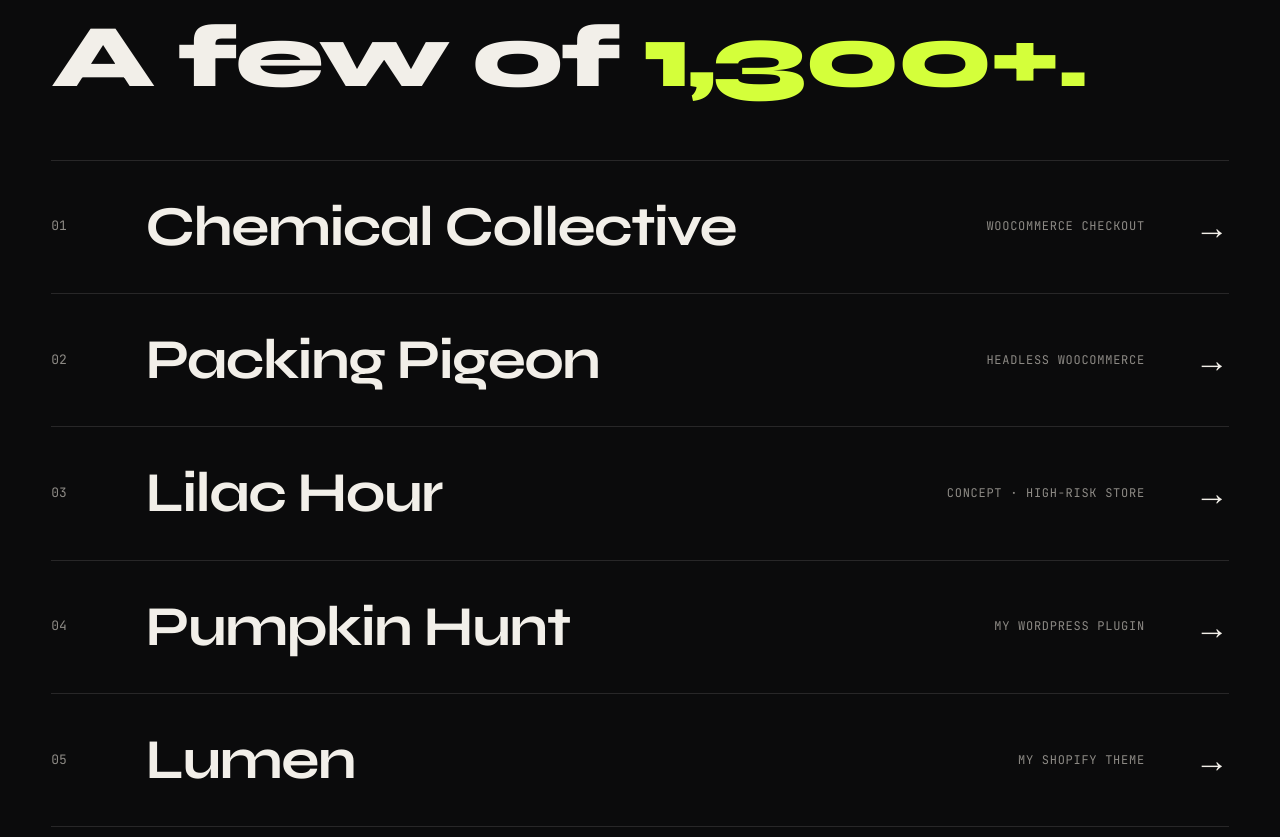
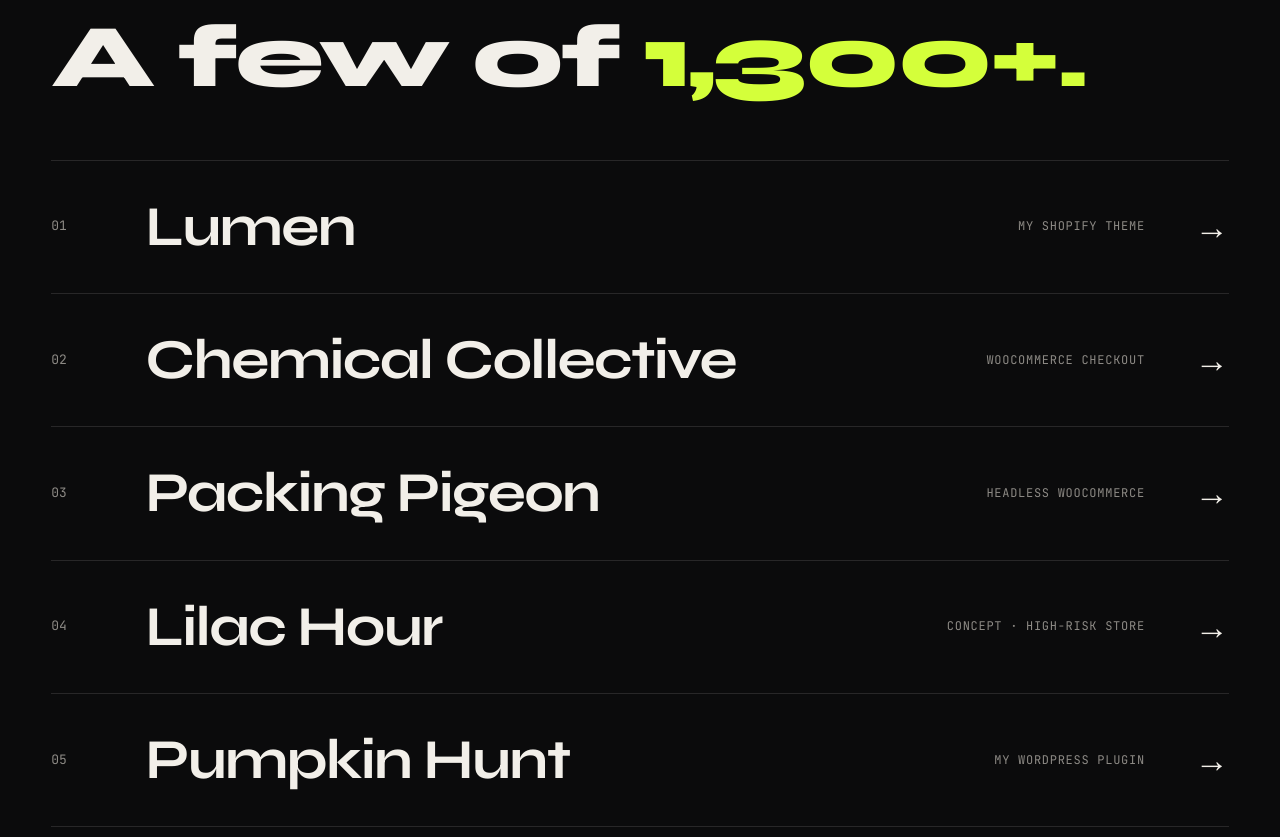
Before and after one commit to cezarys/cezarys.github.io, a plain HTML site: page index.html in a window 1280 px wide. Shown: the part 6603-7440 px from the top of the page. Drawn offline with Linux system fonts and the light colour scheme.

Commit message:
Show Lumen first in the homepage work list

```diff
--- a/index.html
+++ b/index.html
@@ -209,25 +209,25 @@
       <h2 class="h2 split-words">A few of <em>1,300+.</em></h2>
     </div>
     <ul class="work-list">
+      <li><a class="work-item" href="work/lumen/" data-img="images/work/lumen.webp">
+        <span class="work-no">01</span><h3>Lumen</h3><span class="work-tags">My Shopify theme</span><span class="work-arrow">→</span>
+        <img class="work-thumb" src="images/work/lumen.webp" alt="Lumen Shopify theme demo store" width="1000" height="560" loading="lazy">
+      </a></li>
       <li><a class="work-item" href="work/chemical-collective/" data-img="images/work/chemicalcollective.webp">
-        <span class="work-no">01</span><h3>Chemical Collective</h3><span class="work-tags">WooCommerce checkout</span><span class="work-arrow">→</span>
+        <span class="work-no">02</span><h3>Chemical Collective</h3><span class="work-tags">WooCommerce checkout</span><span class="work-arrow">→</span>
         <img class="work-thumb" src="images/work/chemicalcollective.webp" alt="Chemical Collective website" width="1000" height="560" loading="lazy">
       </a></li>
       <li><a class="work-item" href="work/packing-pigeon/" data-img="images/work/packingpigeon.webp">
-        <span class="work-no">02</span><h3>Packing Pigeon</h3><span class="work-tags">Headless WooCommerce</span><span class="work-arrow">→</span>
+        <span class="work-no">03</span><h3>Packing Pigeon</h3><span class="work-tags">Headless WooCommerce</span><span class="work-arrow">→</span>
         <img class="work-thumb" src="images/work/packingpigeon.webp" alt="Packing Pigeon website" width="1000" height="560" loading="lazy">
       </a></li>
       <li><a class="work-item" href="work/lilac-hour/" data-img="images/work/lilachour.webp">
-        <span class="work-no">03</span><h3>Lilac Hour</h3><span class="work-tags">Concept · high-risk store</span><span class="work-arrow">→</span>
+        <span class="work-no">04</span><h3>Lilac Hour</h3><span class="work-tags">Concept · high-risk store</span><span class="work-arrow">→</span>
         <img class="work-thumb" src="images/work/lilachour.webp" alt="Lilac Hour concept store" width="1000" height="560" loading="lazy">
       </a></li>
       <li><a class="work-item" href="work/pumpkin-hunt/" data-img="images/work/pumpkinhunt.webp">
-        <span class="work-no">04</span><h3>Pumpkin Hunt</h3><span class="work-tags">My WordPress plugin</span><span class="work-arrow">→</span>
+        <span class="work-no">05</span><h3>Pumpkin Hunt</h3><span class="work-tags">My WordPress plugin</span><span class="work-arrow">→</span>
         <img class="work-thumb" src="images/work/pumpkinhunt.webp" alt="Pumpkin Hunt plugin on a demo site" width="1000" height="560" loading="lazy">
-      </a></li>
-      <li><a class="work-item" href="work/lumen/" data-img="images/work/lumen.webp">
-        <span class="work-no">05</span><h3>Lumen</h3><span class="work-tags">My Shopify theme</span><span class="work-arrow">→</span>
-        <img class="work-thumb" src="images/work/lumen.webp" alt="Lumen Shopify theme demo store" width="1000" height="560" loading="lazy">
       </a></li>
       <li><a class="work-item" href="work/hempo-solutions/" data-img="images/work/hemposolutions.webp">
         <span class="work-no">06</span><h3>Hempo Solutions</h3><span class="work-tags">WordPress theme</span><span class="work-arrow">→</span>
@@ -264,8 +264,7 @@
       <li><a class="work-item" href="work/zuckerschmuck/" data-img="images/work/zuckerschmuck.webp">
         <span class="work-no">14</span><h3>Zuckerschmuck</h3><span class="work-tags">Shopify theme</span><span class="work-arrow">→</span>
         <img class="work-thumb" src="images/work/zuckerschmuck.webp" alt="Zuckerschmuck website" width="1000" height="560" loading="lazy">
-      </a></li>
-    </ul>
+      </a></li></ul>
     <a href="work/" class="btn btn-ghost work-all magnetic"><span>All case studies →</span></a>
     <div class="work-preview" aria-hidden="true"><div class="work-preview-inner"><img alt=""><span class="wp-label">Case study →</span></div></div>
   </section>
```
